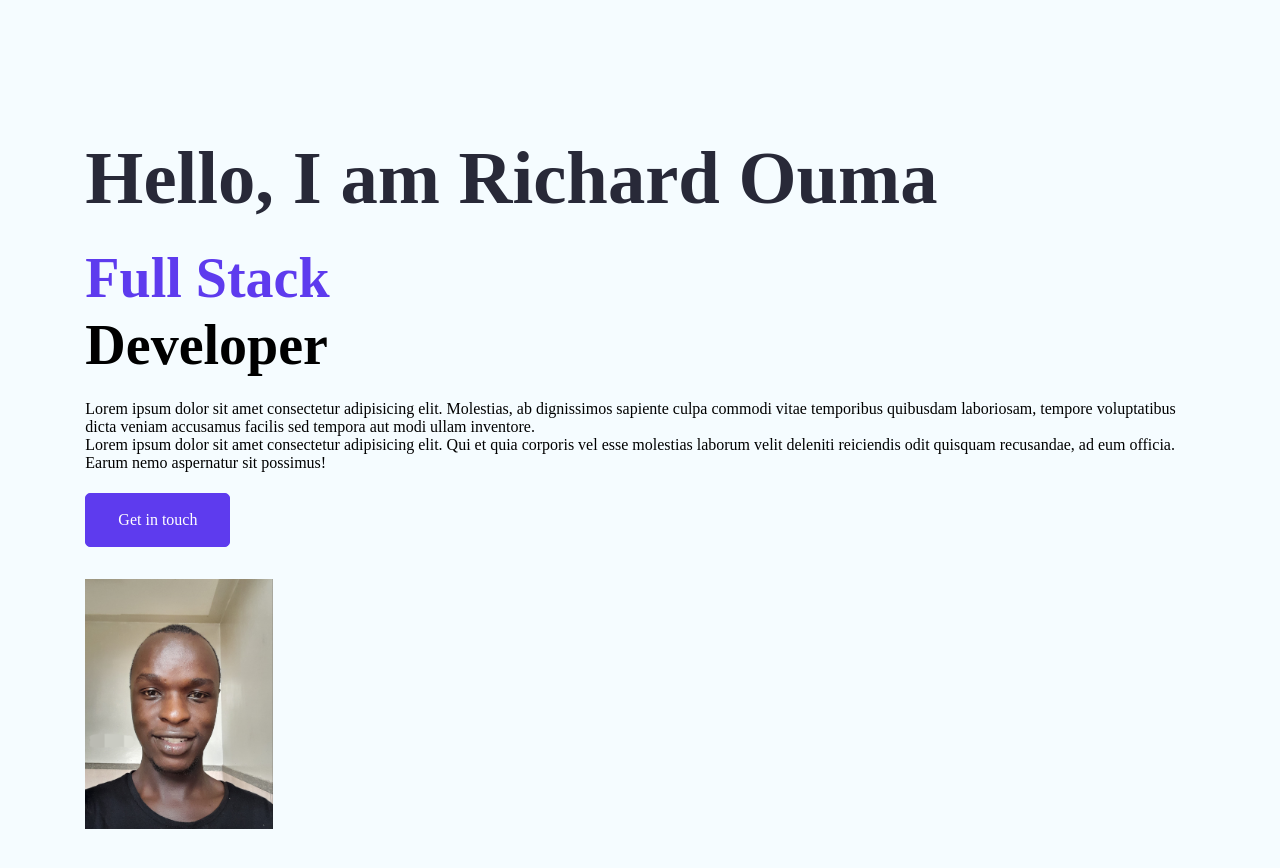
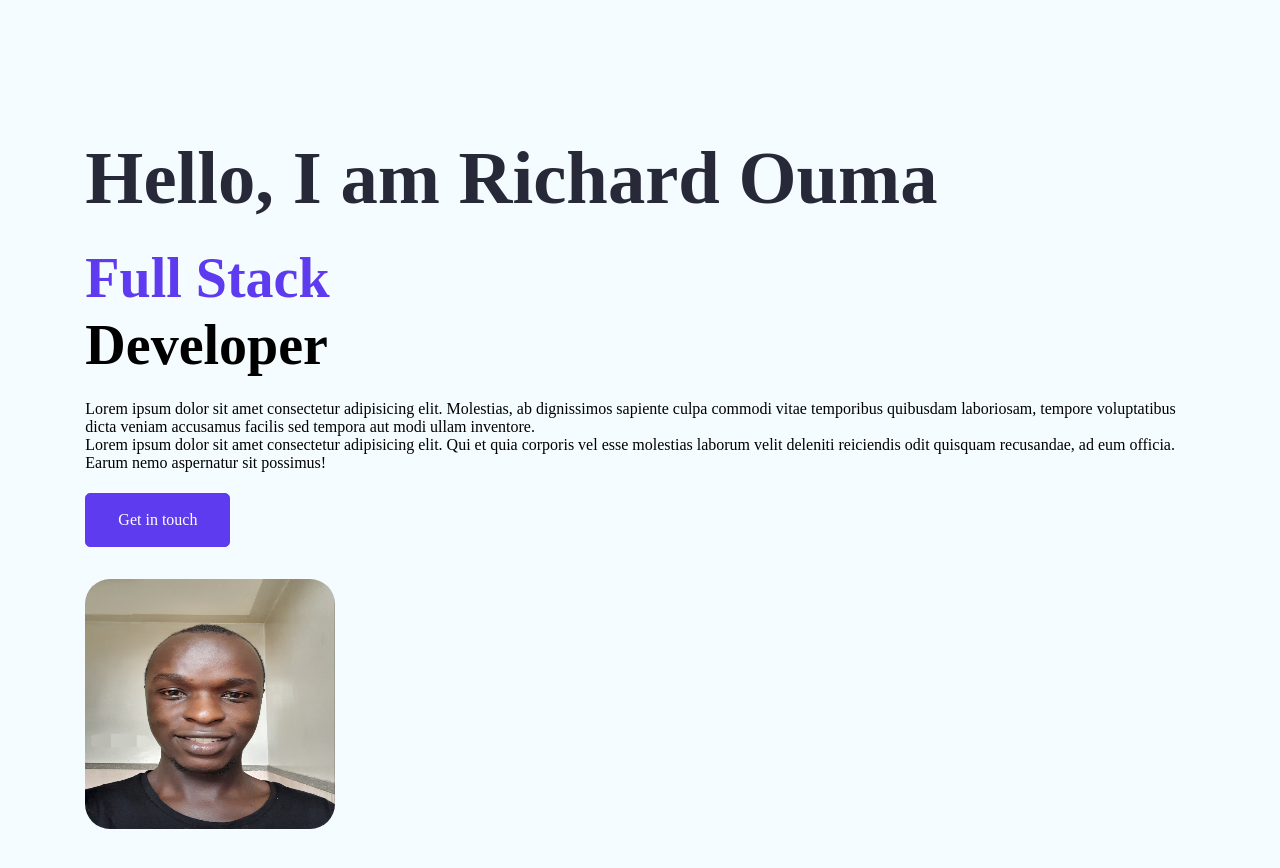
Before and after one commit to oumarichard505/portfolio, a React (Create React App) app: page / in a window 1280 px wide. Shown: the top 868 px of the page. Built offline with nearby package versions, Linux system fonts and the light colour scheme.

Commit message:
Finished styling heroSection

```diff
--- a/src/App.css
+++ b/src/App.css
@@ -208,11 +208,19 @@ align-self: stretch;
   line-height: 36px;
 }
 
-.hero--section--img{
+
+.hero--section--img {
   display: flex;
-  width: 200px;
+
+
+}
+.hero--section--img > img{
+  display: flex;
+  width: 250px;
   height: 250px;
   overflow:hidden;
-  border-radius:0%;
+  border-radius:10%;
 
 }
+
+/* Hero section style */
```
